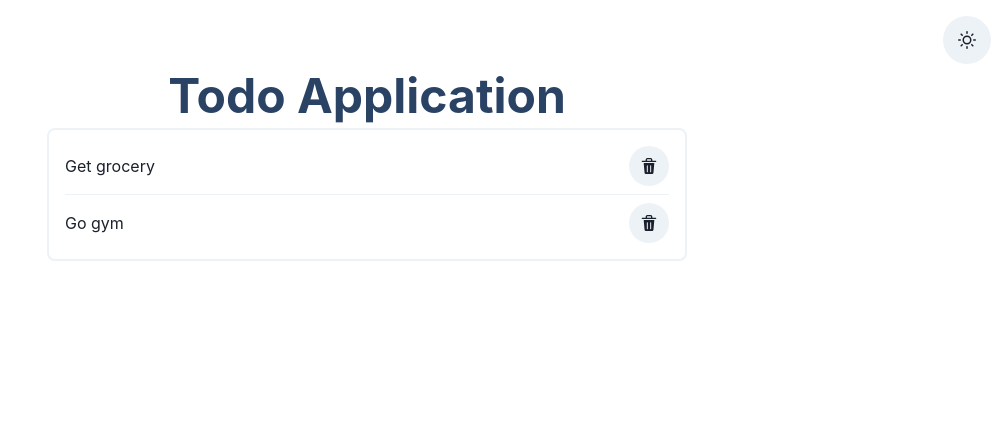
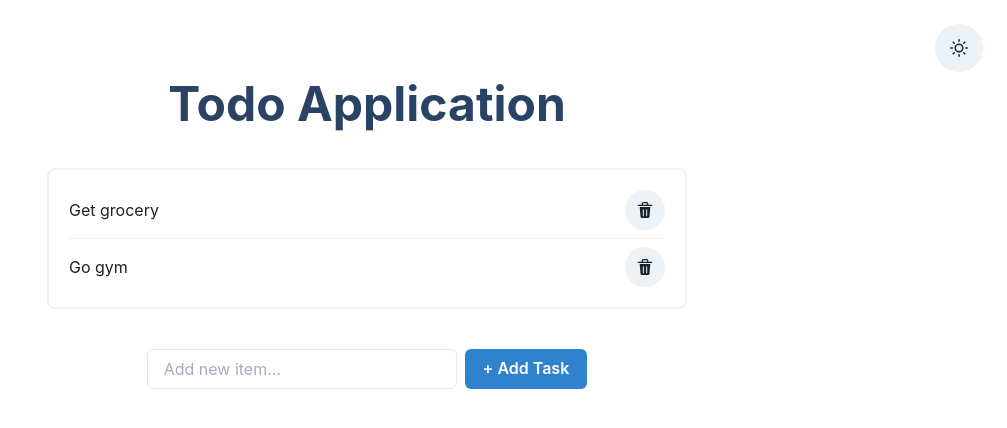
Before and after one commit to abdirahmanjama/todo-application, a React (Create React App) app: page / in a window 1280 px wide. Shown: the top 428 px of the page, without its empty margins (273-1280 px from the left). Built offline with nearby package versions, Linux system fonts and the light colour scheme.

Commit message:
Added functionality to add item and remove item from list

```diff
--- a/package.json
+++ b/package.json
@@ -11,6 +11,7 @@
     "@testing-library/react": "^11.2.6",
     "@testing-library/user-event": "^12.8.3",
     "framer-motion": "^4.1.16",
+    "nanoid": "^3.1.23",
     "react": "^17.0.2",
     "react-dom": "^17.0.2",
     "react-scripts": "4.0.3",
--- a/src/App.css
+++ /dev/null
@@ -1,38 +0,0 @@
-.App {
-  text-align: center;
-}
-
-.App-logo {
-  height: 40vmin;
-  pointer-events: none;
-}
-
-@media (prefers-reduced-motion: no-preference) {
-  .App-logo {
-    animation: App-logo-spin infinite 20s linear;
-  }
-}
-
-.App-header {
-  background-color: #282c34;
-  min-height: 100vh;
-  display: flex;
-  flex-direction: column;
-  align-items: center;
-  justify-content: center;
-  font-size: calc(10px + 2vmin);
-  color: white;
-}
-
-.App-link {
-  color: #61dafb;
-}
-
-@keyframes App-logo-spin {
-  from {
-    transform: rotate(0deg);
-  }
-  to {
-    transform: rotate(360deg);
-  }
-}
--- a/src/App.js
+++ b/src/App.js
@@ -1,17 +1,39 @@
-import './App.css';
 import { Heading } from "@chakra-ui/react"
-import { Stack, HStack, VStack } from "@chakra-ui/react"
-import Add from './components/Add'
+import { VStack } from "@chakra-ui/react"
 import List from './components/List'
 import { IconButton } from "@chakra-ui/react"
-import {SunIcon, MoonIcon} from '@chakra-ui/icons'
+import { SunIcon, MoonIcon } from '@chakra-ui/icons'
+import AddItem from './components/AddItem';
+import { useState } from 'react'
+import Header from "./components/Header"
 
 function App() {
+  const initial = [
+    { id: 1, body: "Get grocery" },
+    { id: 2, body: "Go gym" },
+  ];
+
+  const [todoItems, setTodosItems] = useState(initial);
+
+  function deleteItem(id){
+    const newTodos = todoItems.filter(todo => {
+      return todo.id !== id;
+    })
+
+    setTodosItems(newTodos);
+
+  }
+
+  function addItem(todo){
+    setTodosItems([...todoItems, todo])
+  }
+
   return (
-    <VStack p={4}>
+    <VStack padding={6}>
       <IconButton icon={<SunIcon/>} isRound="true" size="lg" alignSelf="flex-end"/>
-      <Heading marginBottom="14" fontWeight="bold" size="2xl" color="blue.800">Todo Application</Heading>
-      <List></List>
+      <Header/>
+      <List todoItems={todoItems} deleteItem={deleteItem}></List>
+      <AddItem addItem = {addItem}/>
     </VStack>
   );
 }
--- a/src/components/Add.js
+++ /dev/null
@@ -1,11 +0,0 @@
-import React from 'react'
-
-function Add() {
-    return (
-        <div>
-
-        </div>
-    )
-}
-
-export default Add
--- /dev/null
+++ b/src/components/AddItem.js
@@ -0,0 +1,39 @@
+import { HStack } from '@chakra-ui/layout';
+import React, { useState } from 'react'
+import {Input, Button } from '@chakra-ui/react'
+import { nanoid } from 'nanoid'
+
+
+
+function AddItem({addItem}) {
+    function handleSubmit(e){
+        e.preventDefault();
+        const todo = {
+            id: nanoid(),
+            body: task
+        };
+
+        if(task.length > 0){
+            addItem(todo)
+            setTask("")
+
+        }
+
+        else {
+
+        }
+
+    }
+
+    const [task, setTask] = useState("");
+    return (
+        <form onsubmit={handleSubmit}>
+            <HStack paddingTop={8}>
+                <Input value={task} onChange={(e) => setTask(e.target.value)} variant="outline" placeholder="Add new item..."/>
+                <Button colorScheme="blue" px="8" type="submit" onClick={handleSubmit}>+ Add Task</Button>
+            </HStack>
+        </form>
+    )
+}
+
+export default AddItem
--- /dev/null
+++ b/src/components/Header.js
@@ -0,0 +1,10 @@
+import { Heading } from '@chakra-ui/layout'
+import React from 'react'
+
+function Header() {
+    return (
+       <Heading size="2xl" color="blue.800" fontWeight="bold" paddingBottom={8}>Todo Application</Heading>
+    )
+}
+
+export default Header
--- a/src/components/List.js
+++ b/src/components/List.js
@@ -1,24 +1,28 @@
 import React from "react";
-import { Stack, HStack, VStack, Text, Icon, StackDivider, Spacer } from "@chakra-ui/react";
+import { HStack, VStack, Text, StackDivider, Spacer, Badge } from "@chakra-ui/react";
 import { DeleteIcon } from "@chakra-ui/icons";
 import { IconButton } from "@chakra-ui/react";
-import { Divider } from "@chakra-ui/react"
 
-function List() {
-  const todoItems = [
-    { id: 1, body: "Get grocery" },
-    { id: 2, body: "Go gym" },
-  ];
 
+function List({todoItems, deleteItem}) {
+
+
+  if(!todoItems.length){
+    return (
+      <Badge colorScheme="green" p="4" m="4" borderRadius="lg">
+        No Todos!
+      </Badge>
+    )
+  }
   return (
 
-      <VStack divider={<StackDivider/>} borderColor="gray.100" borderWidth="2px" borderRadius="lg" p="4" width="100%" maxW={{base: "90vw", sm: "70vw", md: "60vw", lg: "50vw"}} alignItems="stretch">
+      <VStack divider={<StackDivider/>}  borderColor="gray.100" borderWidth="2px" borderRadius="lg" padding="5" width="100%" maxW={{base: "90vw", sm: "70vw", md: "60vw", lg: "50vw"}} alignItems="stretch">
         {todoItems.map((todo) => (
             <>
           <HStack key={todo.id} >
             <Text>{todo.body}</Text>
             <Spacer/>
-            <IconButton icon={<DeleteIcon/>} isRound="true"/>
+            <IconButton icon={<DeleteIcon/>} onClick={() => deleteItem(todo.id)} isRound="true"/>
           </HStack>
           </>
         ))}
```
Also changed, not shown: 1 other file (tests, documents, lock files or other folders).
